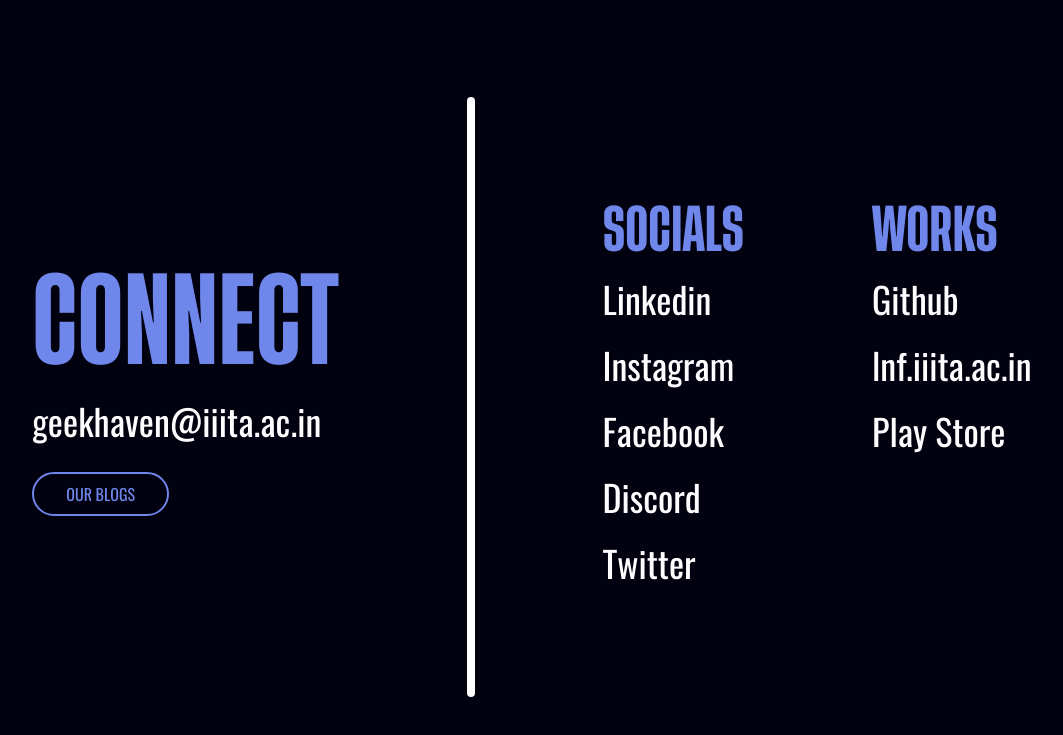
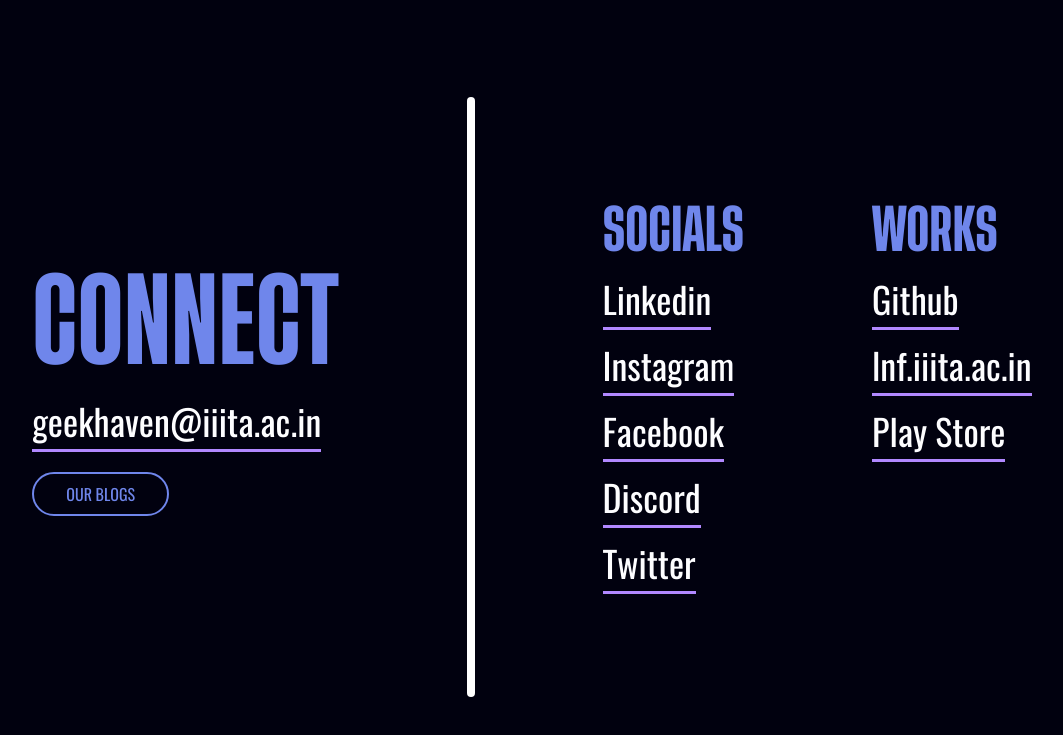
Before and after one commit to 0mBudsMann/gh-website-new, a website built with Parcel: page src/index.html in a window 1280 px wide. Shown: the part 7949-8684 px from the top of the page, without its empty margins (108-1171 px from the left). Built offline with nearby package versions, Linux system fonts and the light colour scheme; files whose address does not match are found by name; a web font is replaced by a local one.

Commit message:
Update index.scss to update the underline animation of links

```diff
--- a/src/styles/index.scss
+++ b/src/styles/index.scss
@@ -570,6 +570,7 @@
         font-size: 36px;
     }
 
+    // add a cool effect to under line of the text
     a.underline-hover-effect {
         text-decoration: none;
         color: inherit;
@@ -585,17 +586,42 @@
 
     .underline-hover-effect::before {
         content: "";
+        display: block;
         position: absolute;
+        bottom: 0em;
         left: 0;
-        bottom: 0;
-        width: 0;
-        height: 2px;
-        background-color: var(--primary);
-        transition: width 0.25s ease-out;
+        right: 0;
+        transition: transform 0.75s cubic-bezier(0.19, 1, 0.22, 1);
+        border-bottom: 3px solid #b188ff;
+        transition-delay: 0s;
+        transform: scaleX(0);
+        transform-origin: left;
+    }
+    .underline-hover-effect::after {
+        content: "";
+        display: block;
+        position: absolute;
+        bottom: 0em;
+        left: 0;
+        right: 0;
+        transition: transform 0.75s cubic-bezier(0.19, 1, 0.22, 1);
+        border-bottom: 3px solid #b188ff;
+        transition-delay: 0.25s;
+        transform-origin: right;
+    }
+
+    .underline-hover-effect:hover {
+        text-decoration: none;
+    }
+
+    .underline-hover-effect:hover::after {
+        transition-delay: 0s;
+        transform: scaleX(0);
     }
 
     .underline-hover-effect:hover::before {
-        width: 100%;
+        transition-delay: 0.25s;
+        transform: scaleX(1);
     }
 
     .connect-heading {
```
